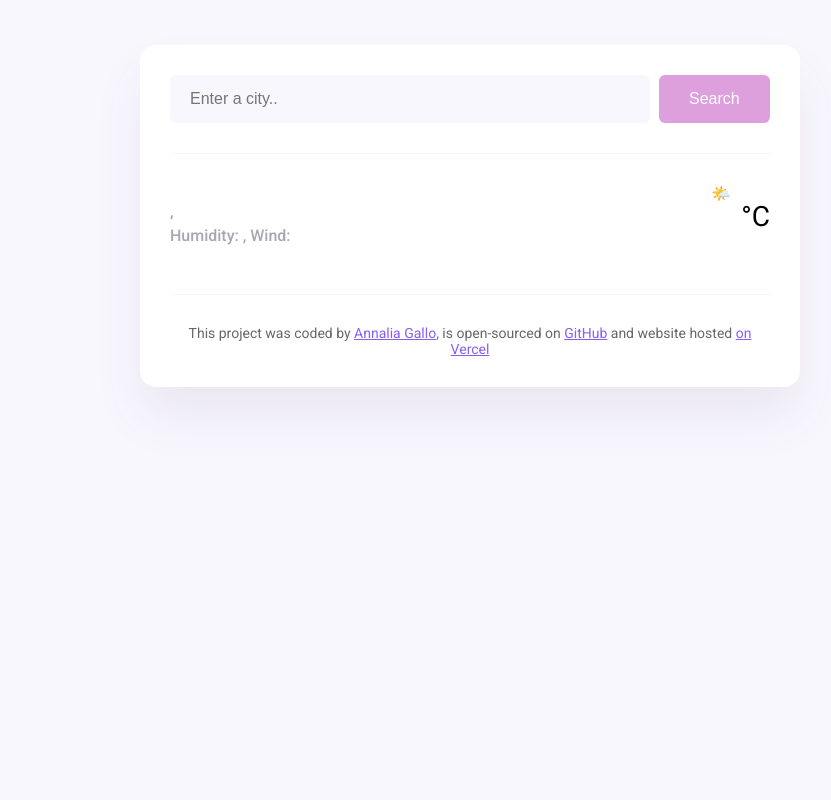
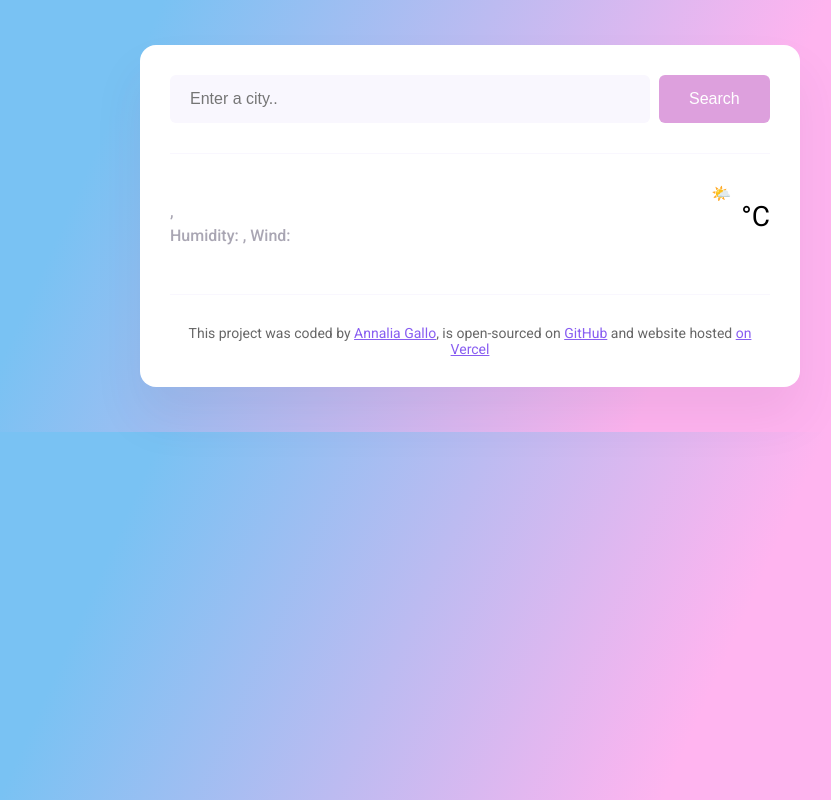
Before and after one commit to annalia12/meteo, a plain HTML site: page index.html in a window 1280 px wide. Shown: the whole page, without its empty margins (170-1001 px from the left). Drawn offline with nearby package versions, Linux system fonts and the light colour scheme; no server answers.

Commit message:
update css background

```diff
--- a/src/style.css
+++ b/src/style.css
@@ -1,5 +1,5 @@
 body {
-    background-color: #f9f7fe;
+    background: linear-gradient(114.2deg, rgb(121, 194, 243) 22.6%, rgb(255, 180, 239) 67.7%);
     font-family: "Roboto", sans-serif;
   }
 
```
